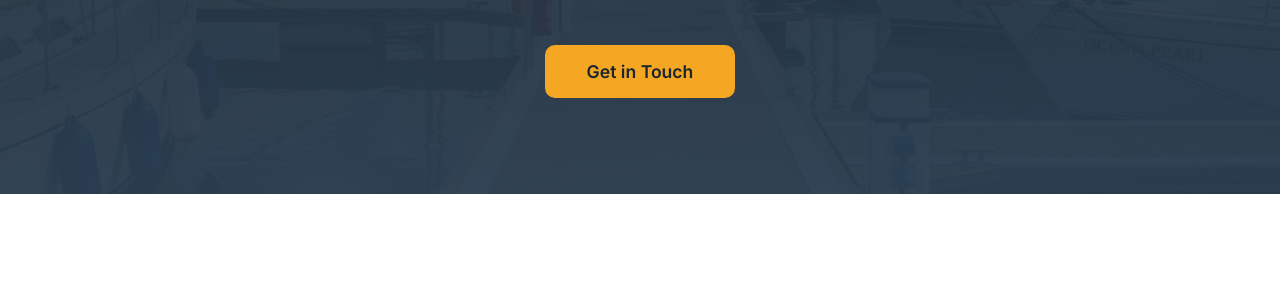
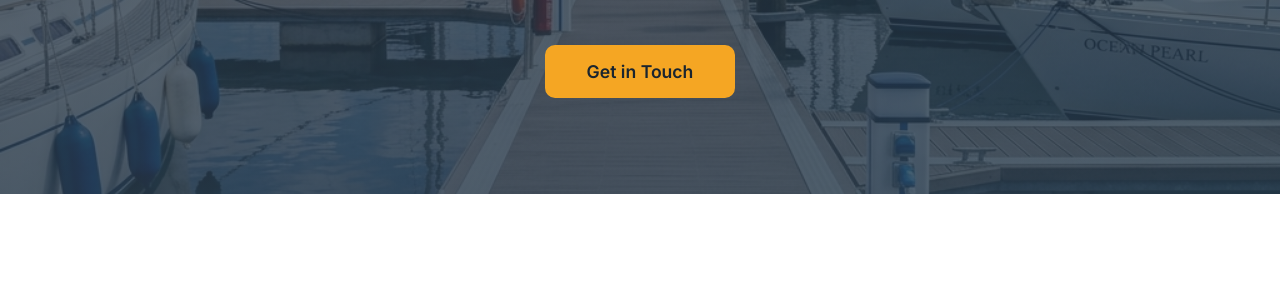
Before and after one commit to jeffo777/hull_safe, an Astro site: page /about in a window 1280 px wide. Shown: the part 364-647 px from the top of the page. Built offline with nearby package versions, Linux system fonts and the light colour scheme; Astro itself is replaced by a stand-in of ours.

Commit message:
Fix hero image visibility: increase opacity from 0.25 to 0.55, lighten overlay gradient

```diff
--- a/src/layouts/LocationLayout.astro
+++ b/src/layouts/LocationLayout.astro
@@ -97,7 +97,7 @@ const {
     width: 100%;
     height: 100%;
     object-fit: cover;
-    opacity: 0.2;
+    opacity: 0.5;
   }
 
   .location-hero[data-location="brixham"] {
--- a/src/layouts/ServiceLayout.astro
+++ b/src/layouts/ServiceLayout.astro
@@ -57,7 +57,7 @@ const {
     width: 100%;
     height: 100%;
     object-fit: cover;
-    opacity: 0.25;
+    opacity: 0.55;
   }
 
   .page-hero__overlay {
@@ -68,7 +68,7 @@ const {
   }
 
   .page-hero--has-image .page-hero__overlay {
-    background: linear-gradient(180deg, rgba(26, 37, 47, 0.7) 0%, rgba(44, 62, 80, 0.85) 100%);
+    background: linear-gradient(180deg, rgba(26, 37, 47, 0.45) 0%, rgba(44, 62, 80, 0.65) 100%);
   }
 
   .page-hero__content {
```
